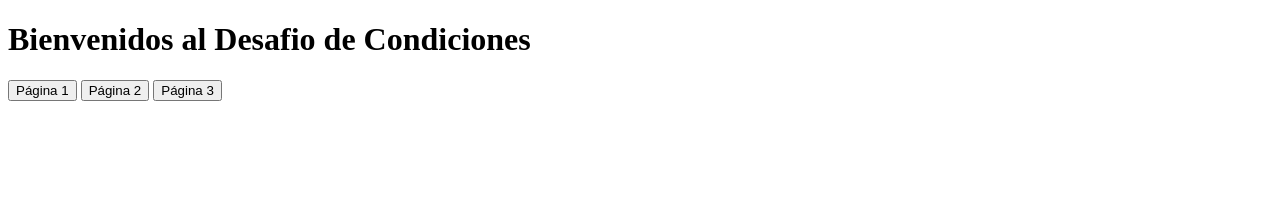
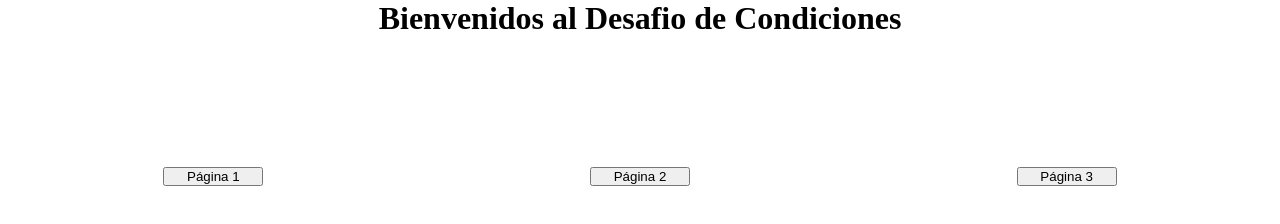
Before and after one commit to ariquelmesanchez/conditionchallenge, a plain HTML site: page index.html in a window 1280 px wide. Drawn offline with Linux system fonts and the light colour scheme.

Commit message:
se agrega detalles de pagina principal y estilos css

```diff
--- a/assets/css/styles.scss
+++ b/assets/css/styles.scss
@@ -5,6 +5,34 @@
 }
 
 body {
+
+    h1 {
+        text-align: center;
+    }
+
+    div {
+
+        &.form {
+
+        display: flex;
+        justify-content: space-around;
+
+        button {
+            width: 100px;
+            margin-top: 30px;
+        }
+
+    }
+}
+
+
+
+    div {
+
+        display: flex;
+        justify-content: center;
+        align-items: center;
+        margin-top: 100px;
 
 
     img
@@ -15,10 +43,12 @@ body {
         display: flex;
         width: 300px;
         cursor: pointer;
-        justify-content: center;
+
+
+
 
 
     }
 
-    }
+    }}
 }
--- a/index.html
+++ b/index.html
@@ -3,16 +3,25 @@
 <head>
     <meta charset="UTF-8">
     <meta name="viewport" content="width=device-width, initial-scale=1.0">
+    <link rel="stylesheet" href="./assets/css/styles.css">
     <title>Home</title>
 </head>
 <body>
 
     <h1>Bienvenidos al Desafio de Condiciones</h1>
 
-    <div>
-        <button>Página 1</button>
-        <button>Página 2</button>
-        <button>Página 3</button>
+    <div class="form">
+        <form action="./page1.html">
+            <button type="submit">Página 1</button>
+        </form>
+        <form action="./page2.html">
+            <button type="submit">Página 2</button>
+        </form>
+        <form action="./page3.html">
+            <button type="submit">Página 3</button>
+        </form>
+
+
     </div>
 </body>
 </html>
```
Also changed, not shown: page1.html (+1 -1 lines), assets/css/styles.css, 1 other file.
